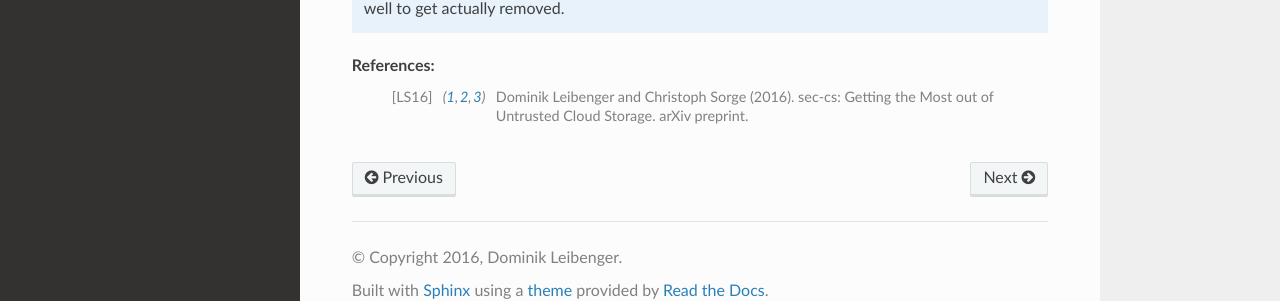
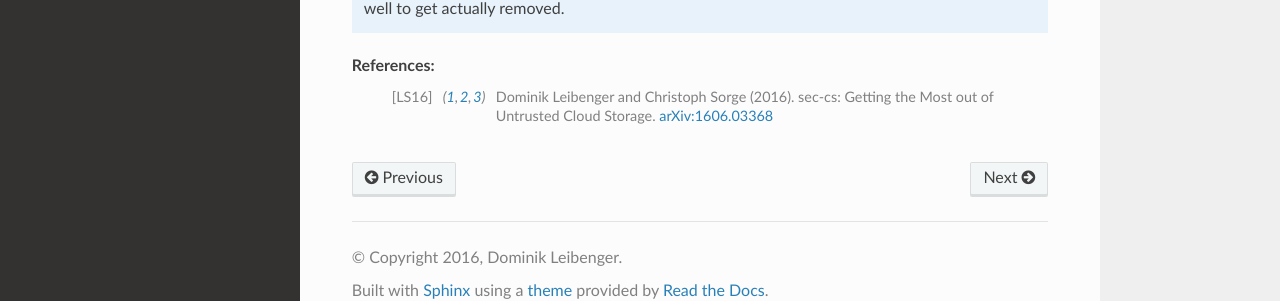
Before and after one commit to netleibi/seccs, a Sphinx documentation site: the page built from docs/overview.rst, in a window 1280 px wide and 900 px high, scrolled down 2911 px. Shown: the part 573-874 px from the top of the window. Built offline with Sphinx 7.4.7 and the Read the Docs theme 2.0.0, drawn with Linux system fonts in a browser that asks for light colours; the version number is read from the project's files by our own code.

Commit message:
Add link to arXiv preprint

```diff
--- a/README.rst
+++ b/README.rst
@@ -192,4 +192,5 @@
 
 References:
     .. [LS16] Dominik Leibenger and Christoph Sorge (2016). sec-cs: Getting the
-       Most out of Untrusted Cloud Storage. arXiv preprint.
+       Most out of Untrusted Cloud Storage.
+       `arXiv:1606.03368 <http://arxiv.org/abs/1606.03368>`_
--- a/docs/overview.rst
+++ b/docs/overview.rst
@@ -150,4 +150,5 @@
 
 References:
     .. [LS16] Dominik Leibenger and Christoph Sorge (2016). sec-cs: Getting the
-       Most out of Untrusted Cloud Storage. arXiv preprint.
+       Most out of Untrusted Cloud Storage.
+       `arXiv:1606.03368 <http://arxiv.org/abs/1606.03368>`_
--- a/seccs/__init__.py
+++ b/seccs/__init__.py
@@ -27,7 +27,8 @@
 
 References:
     .. [LS16] Dominik Leibenger and Christoph Sorge (2016). sec-cs: Getting the
-       Most out of Untrusted Cloud Storage. arXiv preprint.
+       Most out of Untrusted Cloud Storage.
+       `arXiv:1606.03368 <http://arxiv.org/abs/1606.03368>`_
 """
 import collections
 from itertools import chain
```
